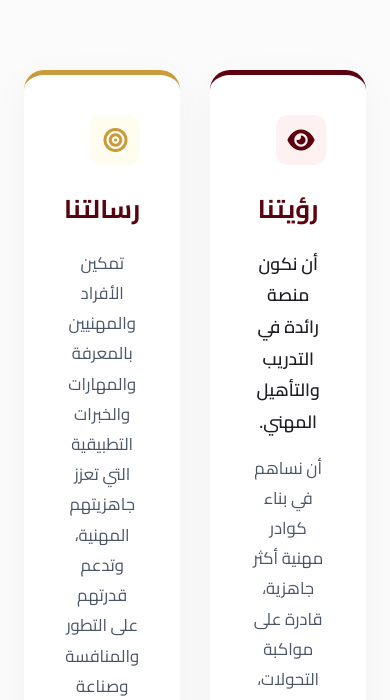
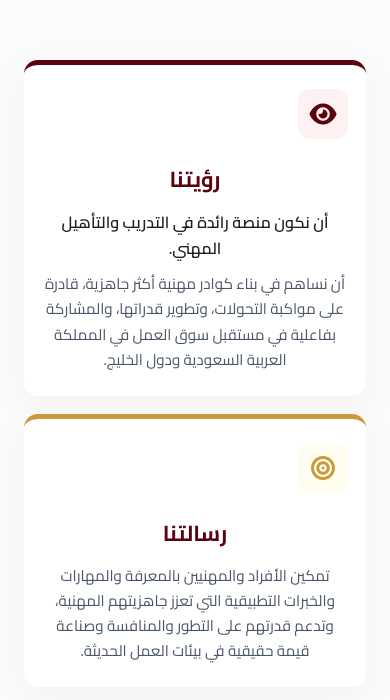
Before and after one commit to nibrasacademy11-del/nibras1120, a website: page pages/ar/about.html in a window 390 px wide. Shown: the part 3664-4364 px from the top of the page. Drawn offline with Linux system fonts and the light colour scheme.

Commit message:
fix(responsive): stack vision and mission vertically on mobile screens in about page

```diff
--- a/assets/css/style.css
+++ b/assets/css/style.css
@@ -2955,3 +2955,119 @@ html[dir="ltr"], html[dir="rtl"] {
 .search-box-input:focus + .search-box-icon {
   color: var(--primary);
 }
+
+/* =======================================================
+   Vision & Mission Grid (عن نبراس - رؤيتنا ورسالتنا)
+   ======================================================= */
+.vision-mission-grid {
+  display: grid;
+  grid-template-columns: repeat(2, 1fr);
+  gap: 30px;
+  align-items: stretch;
+}
+
+.vision-mission-card {
+  background: #ffffff;
+  border-radius: var(--radius, 16px);
+  padding: 40px;
+  box-shadow: var(--shadow, 0 10px 30px rgba(0, 0, 0, 0.05));
+  display: flex;
+  flex-direction: column;
+  transition: transform 0.3s ease, box-shadow 0.3s ease;
+}
+
+.vision-mission-card.vision-card {
+  border-top: 5px solid var(--primary, #5a020e);
+}
+
+.vision-mission-card.mission-card {
+  border-top: 5px solid var(--gold, #d4af37);
+}
+
+.vision-mission-card:hover {
+  transform: translateY(-4px);
+  box-shadow: 0 16px 36px rgba(90, 2, 14, 0.09);
+}
+
+.vm-icon-box {
+  width: 50px;
+  height: 50px;
+  border-radius: 12px;
+  display: flex;
+  align-items: center;
+  justify-content: center;
+  font-size: 1.5rem;
+  margin-bottom: 20px;
+}
+
+.vm-icon-box.vision-icon {
+  background: #fef1f2;
+  color: var(--primary, #5a020e);
+}
+
+.vm-icon-box.mission-icon {
+  background: #fffcf0;
+  color: var(--gold, #d4af37);
+}
+
+.vision-mission-card h3 {
+  font-size: 1.6rem;
+  color: var(--primary, #5a020e);
+  margin-bottom: 15px;
+  font-weight: 700;
+}
+
+.vm-lead {
+  font-size: 1.1rem;
+  line-height: 1.8;
+  color: var(--text-main, #1e293b);
+  font-weight: 600;
+  margin-bottom: 15px;
+}
+
+.vm-desc {
+  font-size: 1.05rem;
+  line-height: 1.8;
+  color: var(--text-muted, #64748b);
+  margin: 0;
+}
+
+/* Tablet & Mobile Screens: Stack vertically (فوق بعض مش قصاد بعض) */
+@media (max-width: 991px) {
+  .vision-mission-grid {
+    grid-template-columns: 1fr !important;
+    gap: 24px !important;
+  }
+
+  .vision-mission-card {
+    padding: 30px 22px !important;
+  }
+}
+
+@media (max-width: 480px) {
+  .vision-mission-grid {
+    grid-template-columns: 1fr !important;
+    gap: 18px !important;
+  }
+
+  .vision-mission-card {
+    padding: 24px 18px !important;
+    border-radius: 14px !important;
+  }
+
+  .vision-mission-card h3 {
+    font-size: 1.35rem !important;
+    margin-bottom: 10px !important;
+  }
+
+  .vm-lead {
+    font-size: 1rem !important;
+    line-height: 1.65 !important;
+    margin-bottom: 10px !important;
+  }
+
+  .vm-desc {
+    font-size: 0.95rem !important;
+    line-height: 1.65 !important;
+  }
+}
--- a/pages/ar/about.html
+++ b/pages/ar/about.html
@@ -179,30 +179,30 @@
   </section>
 
   <!-- Section: رؤيتنا ورسالتنا (Verbatim from PDF) -->
-  <section style="padding: 90px 0; background: var(--bg-main);">
+  <section class="vision-mission-section" style="padding: 80px 0; background: var(--bg-main);">
     <div class="container">
-      <div style="display: grid; grid-template-columns: 1fr 1fr; gap: 30px;">
+      <div class="vision-mission-grid">
         <!-- Vision -->
-        <div style="background: #ffffff; border-radius: var(--radius); padding: 40px; border-top: 5px solid var(--primary); box-shadow: var(--shadow);">
-          <div style="width:50px; height:50px; border-radius:12px; background:#fef1f2; color:var(--primary); display:flex; align-items:center; justify-content:center; font-size:1.5rem; margin-bottom:20px;">
+        <div class="vision-mission-card vision-card">
+          <div class="vm-icon-box vision-icon">
             <i class="fas fa-eye"></i>
           </div>
-          <h3 style="font-size: 1.6rem; color: var(--primary); margin-bottom: 15px;">رؤيتنا</h3>
-          <p style="font-size: 1.1rem; line-height: 1.8; color: var(--text-main); font-weight: 600; margin-bottom: 15px;">
+          <h3>رؤيتنا</h3>
+          <p class="vm-lead">
             أن نكون منصة رائدة في التدريب والتأهيل المهني.
           </p>
-          <p style="font-size: 1.05rem; line-height: 1.8; color: var(--text-muted);">
+          <p class="vm-desc">
             أن نساهم في بناء كوادر مهنية أكثر جاهزية، قادرة على مواكبة التحولات، وتطوير قدراتها، والمشاركة بفاعلية في مستقبل سوق العمل في المملكة العربية السعودية ودول الخليج.
           </p>
         </div>
 
         <!-- Mission -->
-        <div style="background: #ffffff; border-radius: var(--radius); padding: 40px; border-top: 5px solid var(--gold); box-shadow: var(--shadow);">
-          <div style="width:50px; height:50px; border-radius:12px; background:#fffcf0; color:var(--gold); display:flex; align-items:center; justify-content:center; font-size:1.5rem; margin-bottom:20px;">
+        <div class="vision-mission-card mission-card">
+          <div class="vm-icon-box mission-icon">
             <i class="fas fa-bullseye"></i>
           </div>
-          <h3 style="font-size: 1.6rem; color: var(--primary); margin-bottom: 15px;">رسالتنا</h3>
-          <p style="font-size: 1.05rem; line-height: 1.8; color: var(--text-muted);">
+          <h3>رسالتنا</h3>
+          <p class="vm-desc">
             تمكين الأفراد والمهنيين بالمعرفة والمهارات والخبرات التطبيقية التي تعزز جاهزيتهم المهنية، وتدعم قدرتهم على التطور والمنافسة وصناعة قيمة حقيقية في بيئات العمل الحديثة.
           </p>
         </div>
```
Also changed, not shown: pages/en/about.html (+11 -11 lines).
